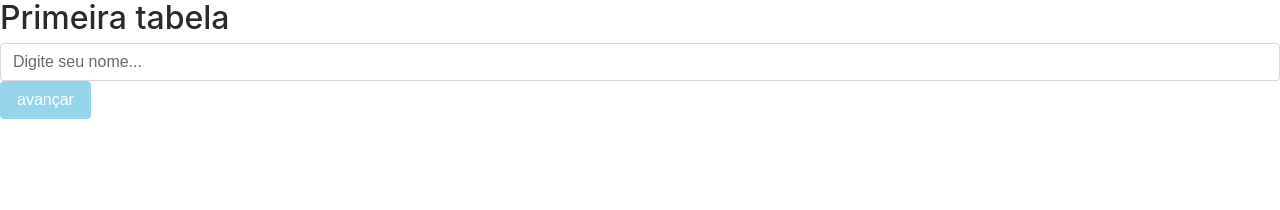
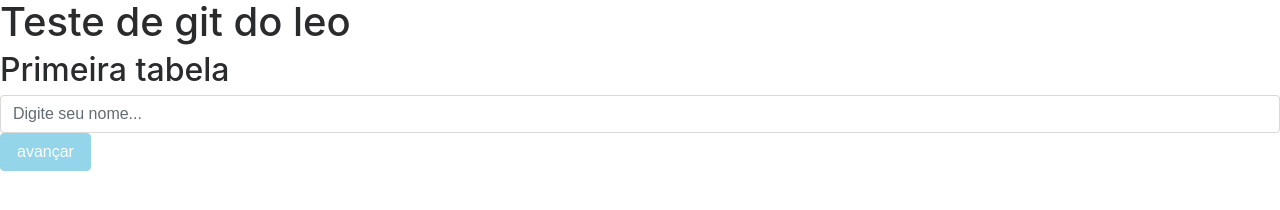
Before and after one commit to Apollo-UX/FormSlicer, a plain HTML site: page index.html in a window 1280 px wide. Drawn offline with nearby package versions, Linux system fonts and the light colour scheme.

Commit message:
testando o git

```diff
--- a/index.html
+++ b/index.html
@@ -29,6 +29,7 @@
 
 <body>
     <form id="form_principal">
+        <h1>Teste de git do leo</h1>
         <fieldset class="ativo">
             <h2>Primeira tabela</h2>
             <input type="text" oninput="validar(this)" id="name" placeholder="Digite seu nome..." class="form-control" required>
```
